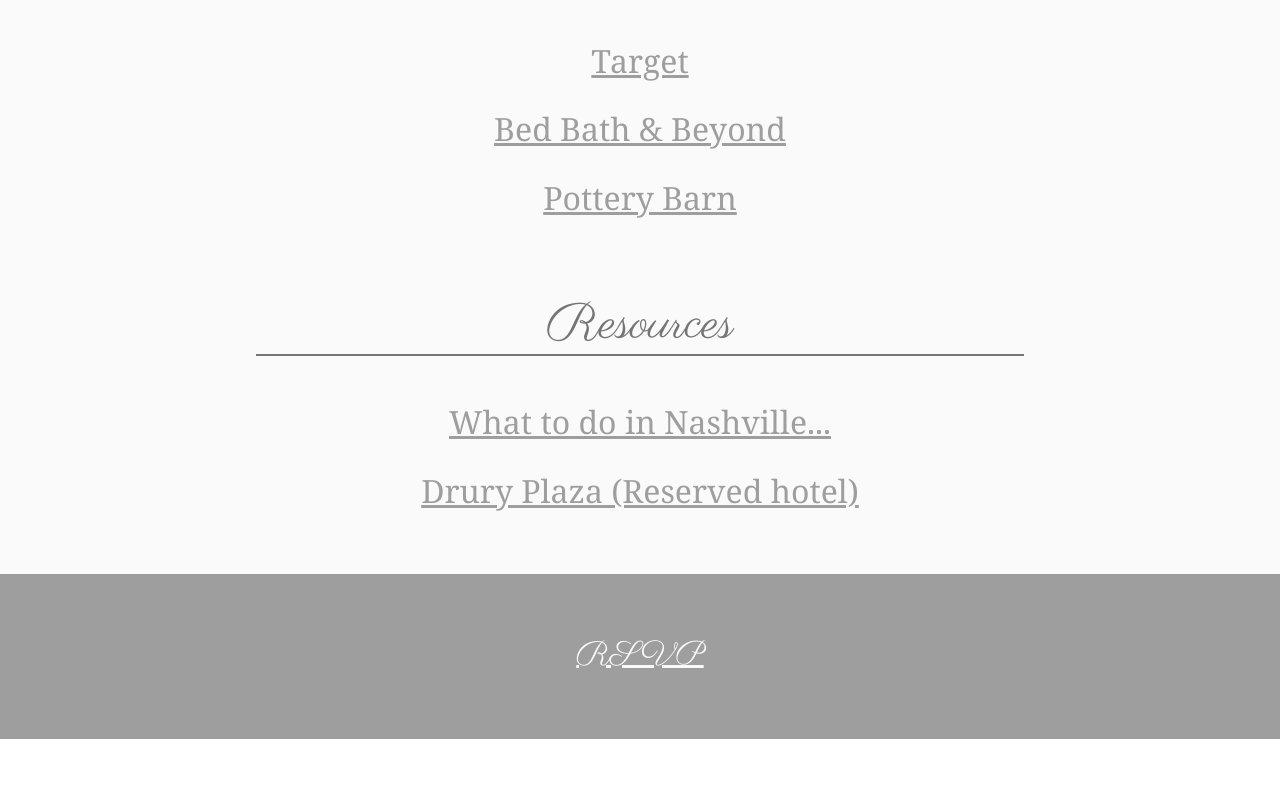
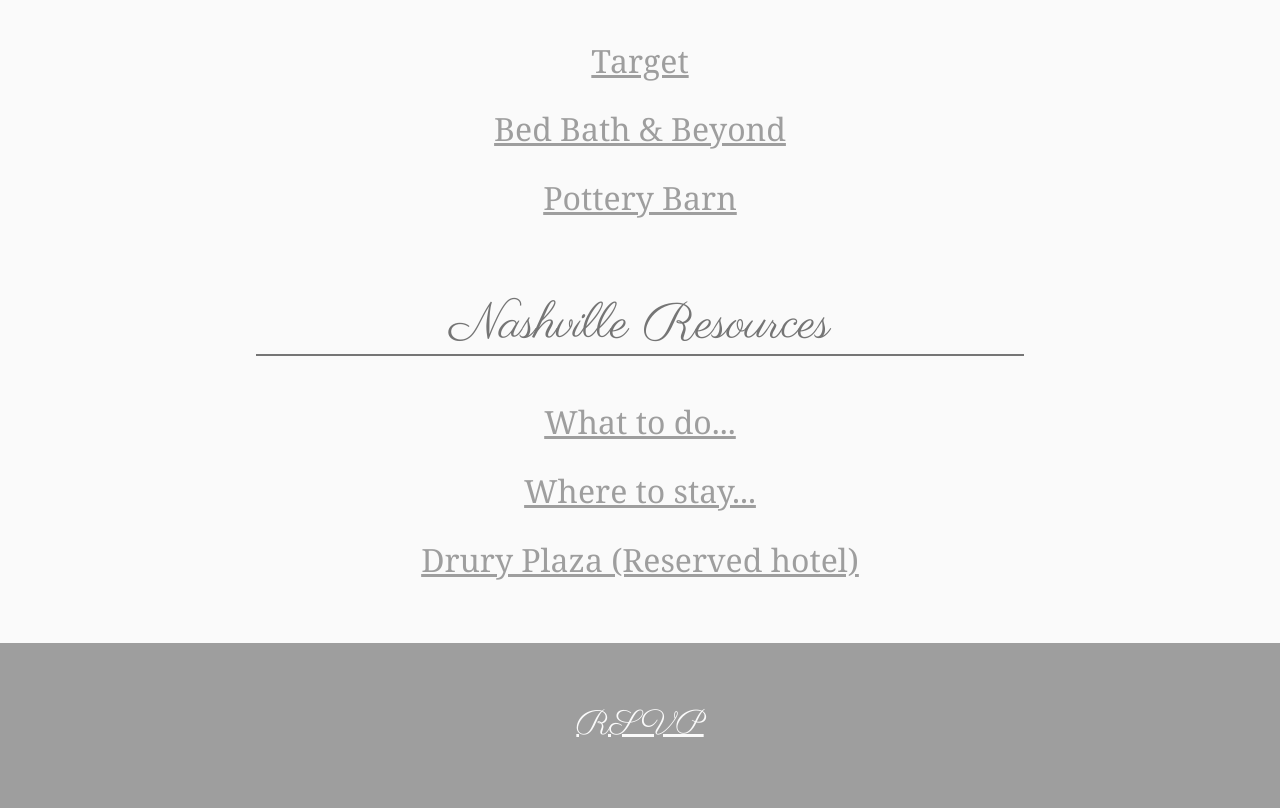
Before and after one commit to kevindurb/wedding-website, a website: page index.html in a window 1280 px wide. Shown: the part 2206-3014 px from the top of the page. Before the commit the page ends 2945 px from the top, so only its background shows below. Drawn offline with nearby package versions, Linux system fonts and the light colour scheme; a web font is replaced by a local one.

Commit message:
Add where to stay link

```diff
--- a/index.html
+++ b/index.html
@@ -64,10 +64,20 @@
     </div>
 
     <div class="page" id="what-to-do">
-      <div class="title">Resources</div>
+      <div class="title">Nashville Resources</div>
       <div class="content">
-        <a class="content-link" href="https://docs.google.com/document/d/1Ex4w77LSrpwnQgWYUvNmK93YgEIO79p00biVAsayaMk/edit?usp=sharing">What to do in Nashville...</a>
-        <a class="content-link" href="https://www.druryhotels.com/locations/franklin-tn/drury-plaza-hotel-nashville-franklin">Drury Plaza (Reserved hotel)</a>
+        <a
+          class="content-link"
+          href="https://docs.google.com/document/d/1Ex4w77LSrpwnQgWYUvNmK93YgEIO79p00biVAsayaMk/edit?usp=sharing"
+        >What to do...</a>
+        <a
+          class="content-link"
+          href="https://docs.google.com/document/d/1RJ7ej_wYAO1e_5OTzQD0Osvg348-jKJihWK4CAg4TBQ/edit?usp=sharing"
+        >Where to stay...</a>
+        <a
+          class="content-link"
+          href="https://www.druryhotels.com/locations/franklin-tn/drury-plaza-hotel-nashville-franklin"
+        >Drury Plaza (Reserved hotel)</a>
       </div>
     </div>
 
```
